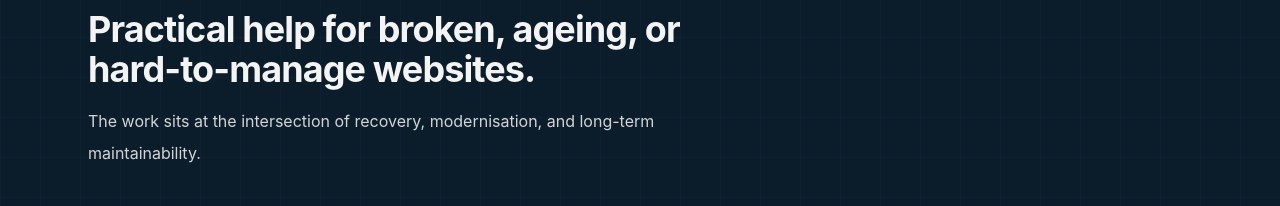
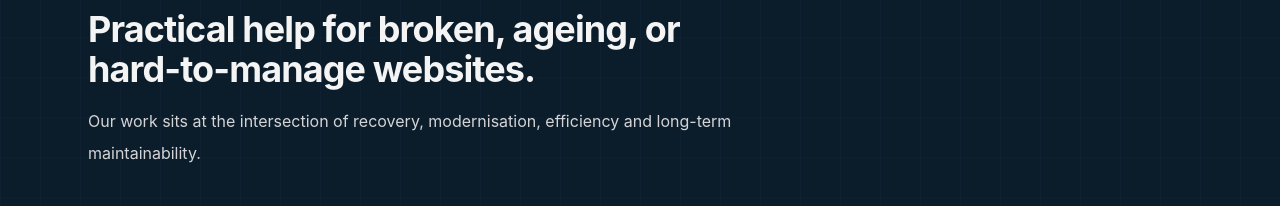
Before and after one commit to benmawhinney/kiroku, a website: page index.html in a window 1280 px wide. Shown: the part 923-1129 px from the top of the page. Drawn offline with Linux system fonts and the light colour scheme.

Commit message:
Content: update services sentence for clarity

```diff
--- a/index.html
+++ b/index.html
@@ -168,7 +168,7 @@
         <div class="max-w-2xl">
           <p class="text-sm uppercase tracking-[0.2em] text-zinc-500">Services</p>
           <h2 class="mt-3 text-3xl md:text-4xl font-bold tracking-tight">Practical help for broken, ageing, or hard-to-manage websites.</h2>
-          <p class="mt-4 text-zinc-300 leading-8">The work sits at the intersection of recovery, modernisation, and long-term maintainability.</p>
+          <p class="mt-4 text-zinc-300 leading-8">Our work sits at the intersection of recovery, modernisation, efficiency and long-term maintainability.</p>
         </div>
 
         <div class="mt-10 grid md:grid-cols-2 xl:grid-cols-4 gap-6">
```
